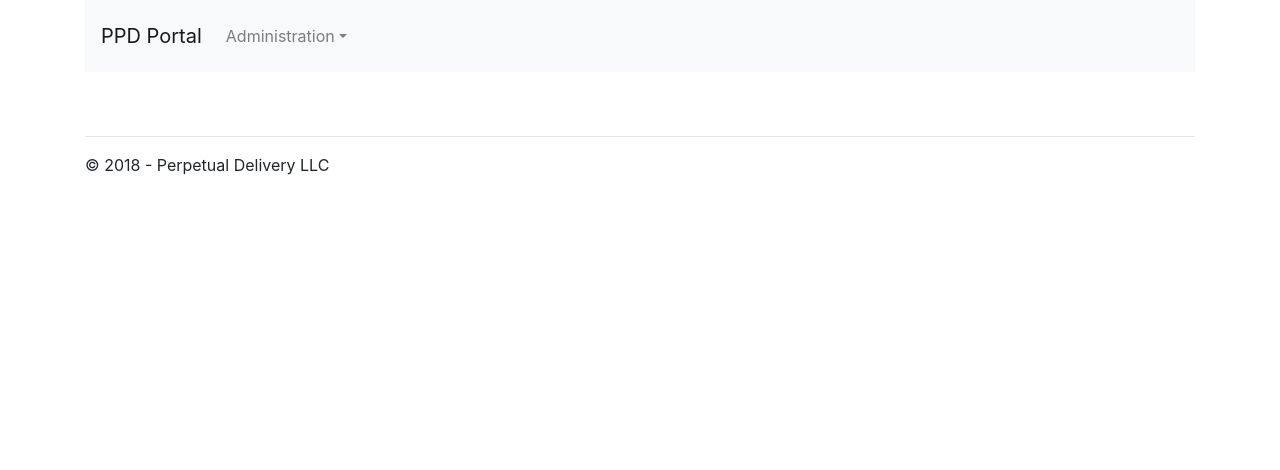
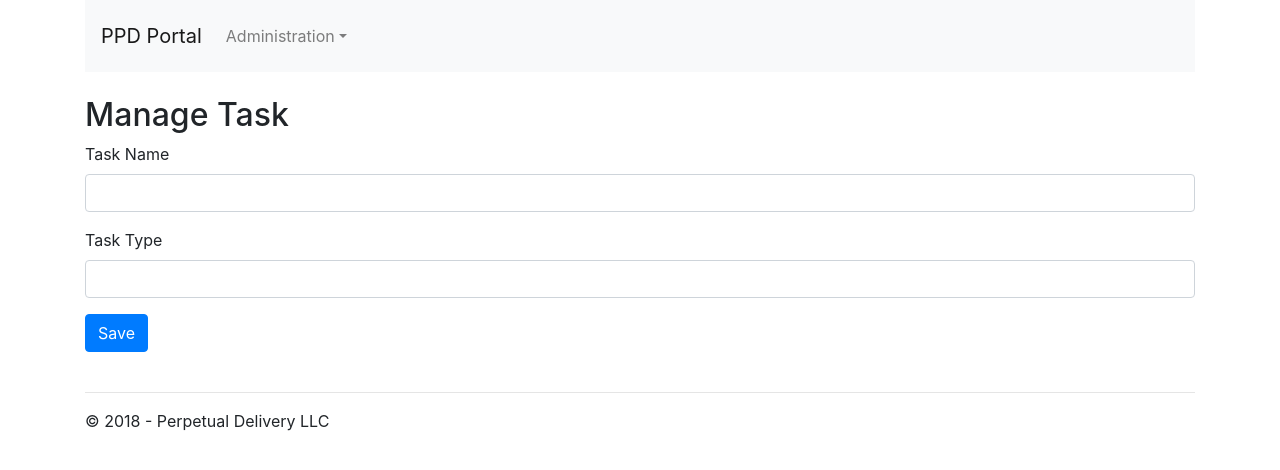
Before and after one commit to richardwaswrick/PPDPortal, a React (Create React App) app: page /admin/task in a window 1280 px wide. Shown: the top 470 px of the page. Built offline with nearby package versions, Linux system fonts and the light colour scheme; what redux-immutable-state-invariant would draw is missing.

Commit message:
wired up updates and add to state for tasks

```diff
--- a/src/components/admin/tasks/manageTaskPage.jsx
+++ b/src/components/admin/tasks/manageTaskPage.jsx
@@ -2,8 +2,8 @@ import React from "react";
 import PropTypes from "prop-types";
 import { connect } from "react-redux";
 import { bindActionCreators } from "redux";
-import TaskForm from "./TaskForm";
-import * as TaskActions from "../../actions/TaskActions";
+import * as TaskActions from "../../../actions/taskActions";
+import TaskForm from "./taskForm";
 import toastr from "toastr";
 
 export class ManageTaskPage extends React.Component {
@@ -11,7 +11,7 @@ export class ManageTaskPage extends React.Component {
     super(props, context);
 
     this.state = {
-      Task: Object.assign({}, this.props.Task),
+      task: Object.assign({}, this.props.task),
       errors: {},
       saving: false
     };
@@ -21,25 +21,29 @@ export class ManageTaskPage extends React.Component {
   }
 
   componentWillReceiveProps(nextProps) {
-    if (this.props.Task.id != nextProps.Task.id) {
-      // Necessary to populate form when existing Task is loaded directly.
-      this.setState({ Task: Object.assign({}, nextProps.Task) });
+    if (this.props.task.id != nextProps.task.id) {
+      this.setState({ task: Object.assign({}, nextProps.task) });
     }
   }
 
   updateTaskState(event) {
     const field = event.target.name;
-    let Task = Object.assign({}, this.state.Task);
-    Task[field] = event.target.value;
-    return this.setState({ Task: Task });
+    let task = Object.assign({}, this.state.task);
+    task[field] = event.target.value;
+    return this.setState({ task: task });
   }
 
   TaskFormIsValid() {
     let formIsValid = true;
     let errors = {};
 
-    if (this.state.Task.title.length < 5) {
-      errors.title = "Title must be at least 5 characters.";
+    if (this.state.task.taskName.length < 5) {
+      errors.taskName = "Task name must be at least 5 characters.";
+      formIsValid = false;
+    }
+
+    if (this.state.task.taskType.length < 5) {
+      errors.taskType = "Task type name must be at least 5 characters.";
       formIsValid = false;
     }
 
@@ -56,7 +60,7 @@ export class ManageTaskPage extends React.Component {
 
     this.setState({ saving: true });
     this.props.actions
-      .saveTask(this.state.Task)
+      .saveTask(this.state.task)
       .then(() => this.redirect())
       .catch(error => {
         toastr.error(error);
@@ -67,13 +71,14 @@ export class ManageTaskPage extends React.Component {
   redirect() {
     this.setState({ saving: false });
     toastr.success("Task saved.");
-    this.context.router.push("/Tasks");
+    this.context.router.history.push("/admin/tasks");
   }
 
   render() {
+    // console.log(this.state.task);
     return (
       <TaskForm
-        Task={this.state.task}
+        task={this.state.task}
         onChange={this.updateTaskState}
         onSave={this.saveTask}
         errors={this.state.errors}
@@ -84,40 +89,35 @@ export class ManageTaskPage extends React.Component {
 }
 
 ManageTaskPage.propTypes = {
-  Task: PropTypes.object.isRequired,
-  authors: PropTypes.array.isRequired,
+  task: PropTypes.object.isRequired,
   actions: PropTypes.object.isRequired
 };
 
-//Pull in the React Router context so router is available on this.context.router.
 ManageTaskPage.contextTypes = {
   router: PropTypes.object
 };
 
-function getTaskById(Tasks, id) {
-  const Task = Tasks.filter(Task => Task.id == id);
-  if (Task) return Task[0]; //since filter returns an array, have to grab the first.
+function getTaskById(tasks, id) {
+  const vtask = tasks.filter(w => w.id == id);
+  if (vtask) return vtask[0];
   return null;
 }
 
 function mapStateToProps(state, ownProps) {
-  const TaskId = ownProps.params.id; // from the path `/Task/:id`
+  const taskId = ownProps.match.params.id; // from the path `/Task/:id`
 
-  let Task = {
+  let vTask = {
     id: "",
-    watchHref: "",
-    title: "",
-    authorId: "",
-    length: "",
-    category: ""
+    taskName: "",
+    taskType: ""
   };
 
-  if (TaskId && state.Tasks.length > 0) {
-    Task = getTaskById(state.Tasks, TaskId);
+  if (taskId && state.tasks.length > 0) {
+    vTask = getTaskById(state.tasks, taskId);
   }
 
   return {
-    Task: Task
+    task: vTask
   };
 }
 
--- a/src/components/admin/tasks/taskForm.jsx
+++ b/src/components/admin/tasks/taskForm.jsx
@@ -1,23 +1,28 @@
 import React from "react";
-import TextInput from "../common/TextInput";
+import TextInput from "../../common/textInput";
 import PropTypes from "prop-types";
 
-const TaskForm = ({ Task, onSave, onChange, saving, errors }) => {
+const TaskForm = ({ task, onSave, onChange, saving, errors }) => {
   return (
     <form>
-      <h1>Manage Task</h1>
+      <h2>Manage Task</h2>
+      {errors.onSave && (
+        <div className="alert alert-danger" role="alert">
+          {errors.onSave}
+        </div>
+      )}
       <TextInput
-        name="title"
-        label="Title"
-        value={Task.taskName}
+        name="taskName"
+        label="Task Name"
+        value={task.taskName}
         onChange={onChange}
         error={errors.taskName}
       />
 
       <TextInput
-        name="category"
-        label="Category"
-        value={Task.taskType}
+        name="taskType"
+        label="Task Type"
+        value={task.taskType}
         onChange={onChange}
         error={errors.taskType}
       />
@@ -34,8 +39,7 @@ const TaskForm = ({ Task, onSave, onChange, saving, errors }) => {
 };
 
 TaskForm.propTypes = {
-  Task: PropTypes.object.isRequired,
-  allAuthors: PropTypes.array.isRequired,
+  task: PropTypes.object.isRequired,
   onSave: PropTypes.func.isRequired,
   onChange: PropTypes.func.isRequired,
   saving: PropTypes.bool,
--- a/src/components/admin/tasks/taskListRow.jsx
+++ b/src/components/admin/tasks/taskListRow.jsx
@@ -11,7 +11,7 @@ const TaskListRow = ({ task }) => {
         </a>
       </td>
       <td>
-        <Link to={"admin/Task/" + task.id}>{task.taskName}</Link>
+        <Link to={"/admin/task/" + task.id}>{task.taskName}</Link>
       </td>
       <td>{task.taskType}</td>
     </tr>
--- a/src/components/admin/tasks/tasksPage.jsx
+++ b/src/components/admin/tasks/tasksPage.jsx
@@ -17,7 +17,7 @@ class TasksPage extends React.Component {
   }
 
   redirectToAddTaskPage() {
-    history.push("/Task");
+    history.push("/admin/task");
   }
 
   render() {
--- a/src/components/app.jsx
+++ b/src/components/app.jsx
@@ -24,6 +24,7 @@ class App extends React.Component {
                 key={props.key}
                 path={props.path}
                 component={props.component}
+                exact={props.exact}
               />
             ))}
           </div>
--- a/src/components/common/textInput.jsx
+++ b/src/components/common/textInput.jsx
@@ -4,8 +4,10 @@ import PropTypes from "prop-types";
 const TextInput = ({ name, label, onChange, placeholder, value, error }) => {
   let wrapperClass = "form-group";
   if (error && error.length > 0) {
-    wrapperClass += " " + "has-error";
+    wrapperClass += " has-error";
   }
+
+// console.log(value);
 
   return (
     <div className={wrapperClass}>
--- a/src/components/login/index.jsx
+++ b/src/components/login/index.jsx
@@ -51,6 +51,7 @@ export default class Login extends React.Component {
                       onChange={handleChange}
                       onBlur={handleBlur}
                       value={values.email}
+                      autoComplete="userName"
                     />
                     {errors.email && touched.email && errors.email}
                   </FormGroup>
@@ -65,6 +66,7 @@ export default class Login extends React.Component {
                       onChange={handleChange}
                       onBlur={handleBlur}
                       value={values.password}
+                      autoComplete="current-password"
                     />
                     {errors.password && touched.password && errors.password}
                   </FormGroup>
--- a/src/routes.js
+++ b/src/routes.js
@@ -1,8 +1,9 @@
-import TasksPage from "./components/admin/tasks/tasksPage";
+import App from "./components/app";
 import Entities from "./components/admin/entities/entities";
 import HomePage from "./components/home/index";
 import Login from "./components/login/index";
-import App from "./components/app";
+import TasksPage from "./components/admin/tasks/tasksPage";
+import ManageTaskPage from "./components/admin/tasks/manageTaskPage";
 
 export const routes = [
   {
@@ -11,9 +12,20 @@ export const routes = [
     path: "/"
   },
   {
-    key: "taskRoute",
+    key: "taskListPageRoute",
     component: TasksPage,
     path: "/admin/tasks"
+  },
+  {
+    key: "manageTasksPageRoute",
+    component: ManageTaskPage,
+    path: "/admin/task",
+    exact: true
+  },
+  {
+    key: "manageTaskPageRoute",
+    component: ManageTaskPage,
+    path: "/admin/task/:id",
   },
   {
     key: "homeRoute",
```
